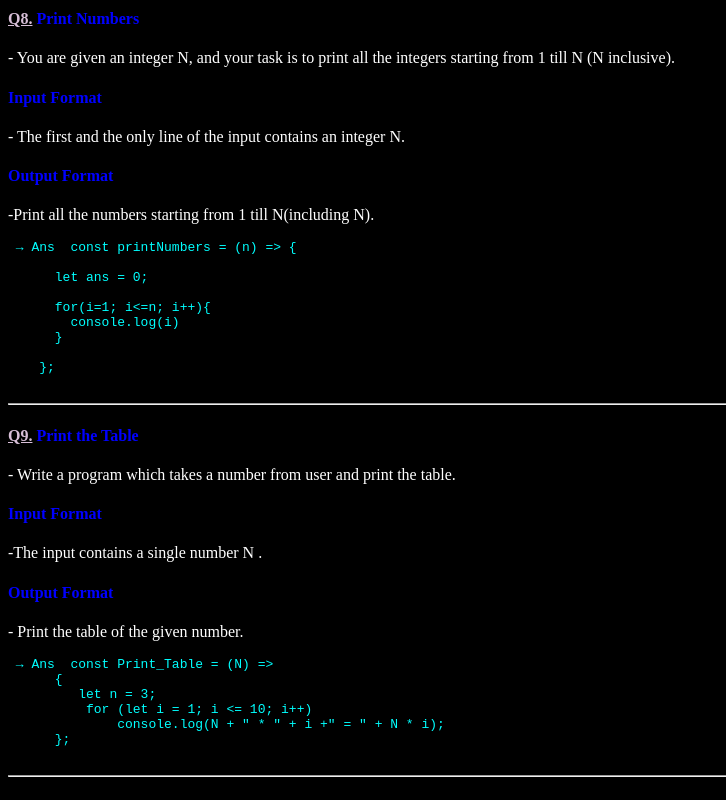
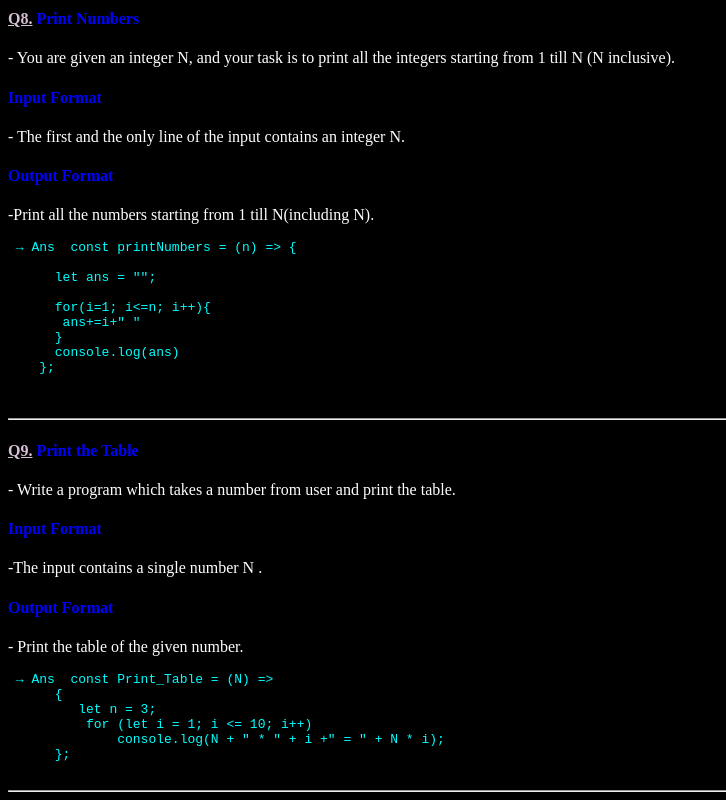
Before and after one commit to Altamash9146/JS-HANDSON-3, a plain HTML site: page index.html in a window 1280 px wide. Shown: the part 3286-4086 px from the top of the page, without its empty margins (0-726 px from the left). Drawn offline with Linux system fonts and the light colour scheme.

Commit message:
COMPLETED

```diff
--- a/index.html
+++ b/index.html
@@ -168,13 +168,14 @@
     <p> -Print all the numbers starting from 1 till N(including N).</p>
     <pre> → Ans  const printNumbers = (n) => {
 
-      let ans = 0;
+      let ans = "";
 
       for(i=1; i<=n; i++){
-        console.log(i)
+       ans+=i+" "
       }
+      console.log(ans)
+    };
 
-    };
        </pre>
     <hr>
 
```
